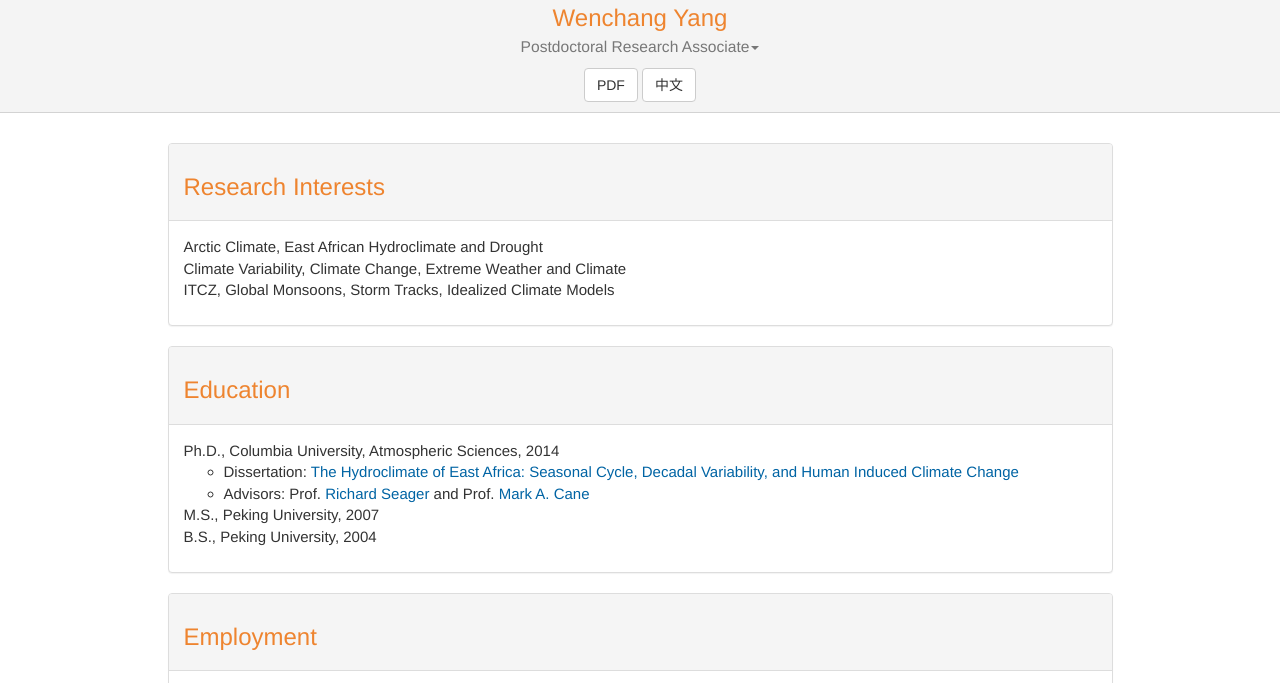
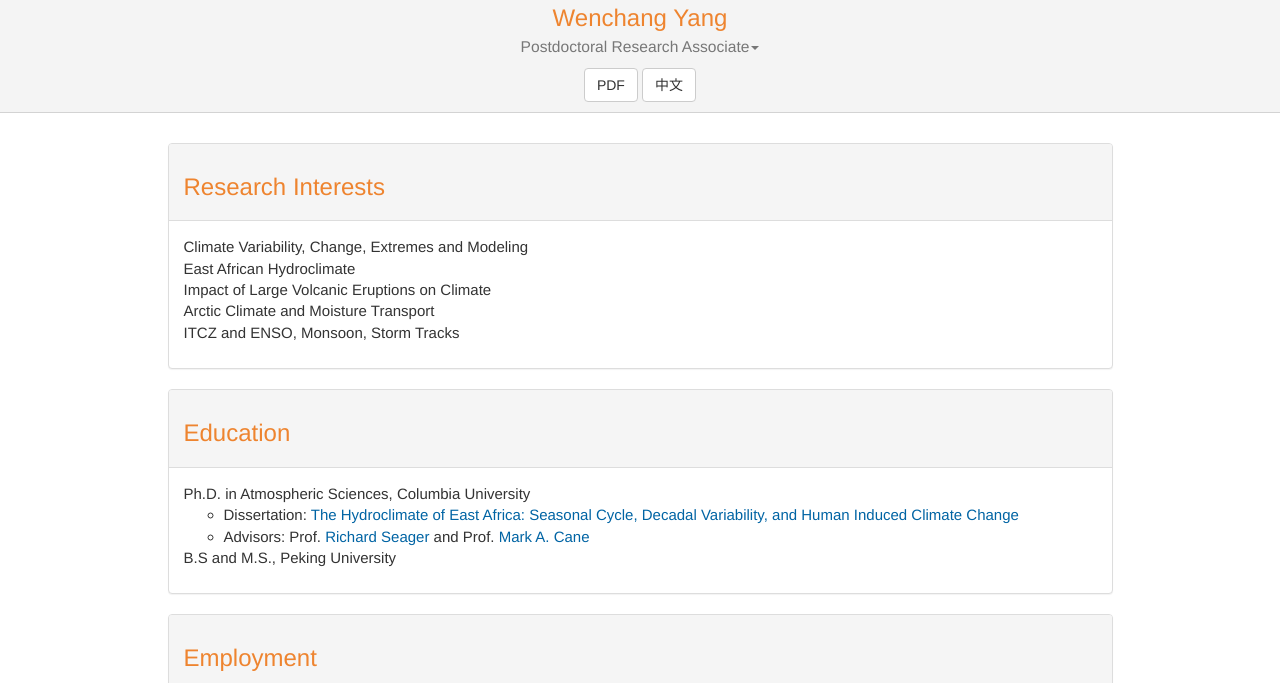
Before and after one commit to wy2136/wy2136.github.io, a plain HTML site: page cv.html in a window 1280 px wide. Shown: the part 66-749 px from the top of the page. Drawn offline with Linux system fonts and the light colour scheme; a script that the page names is missing; a web font is replaced by a local one.

Commit message:
update CV

```diff
--- a/cv.html
+++ b/cv.html
@@ -41,9 +41,11 @@
         <div class="panel-heading"><h3 class="color-title">Research Interests</h3></div>
         <div class="panel-body">
           <ul class="list-unstyled">
-			<li>Arctic Climate, East African Hydroclimate and Drought</li>
-			<li>Climate Variability, Climate Change, Extreme Weather and Climate</li>
-			<li>ITCZ, Global Monsoons, Storm Tracks, Idealized Climate Models</li>
+			<li>Climate Variability, Change, Extremes and Modeling</li>
+			<li>East African Hydroclimate</li>
+			<li>Impact of Large Volcanic Eruptions on Climate</li>
+			<li>Arctic Climate and Moisture Transport</li>
+			<li>ITCZ and ENSO, Monsoon, Storm Tracks</li>
           </ul>
         </div> <!-- panel-body -->
       </div> <!-- panel -->
@@ -58,7 +60,7 @@
         <div class="panel-heading"><h3 class="color-title">Education </h3></div>
         <div class="panel-body">
           <ul class="list-unstyled">
-            <li>Ph.D., Columbia University, Atmospheric Sciences, <span>2014</span> </li>
+            <li>Ph.D. in Atmospheric Sciences, Columbia University </li>
             <li>
               <ul>
               <li>Dissertation: <a href="http://dx.doi.org/10.7916/D8J96547">The Hydroclimate of East Africa: Seasonal Cycle, Decadal Variability, and Human Induced Climate Change</a>
@@ -68,12 +70,7 @@
               </ul>
             </li>
             <!-- <li>M.Phi., Columbia University, <span>2011</span></li> -->
-            <li>M.S., Peking University, <span>2007</span></li>
-              <!-- <ul>
-                  <li>Advisor: Prof. <a href="http://www.phy.pku.edu.cn/personnel/das/bktan.xml">Benkui Tan</a>
-                  </li>
-              </ul> -->
-            <li>B.S., Peking University, <span>2004</span> </li>
+            <li>B.S and M.S., Peking University</li>
           </ul>
         </div> <!-- panel-body -->
       </div> <!-- panel -->
```
Also changed, not shown: index.html (+0 -2 lines), 2 other files.
